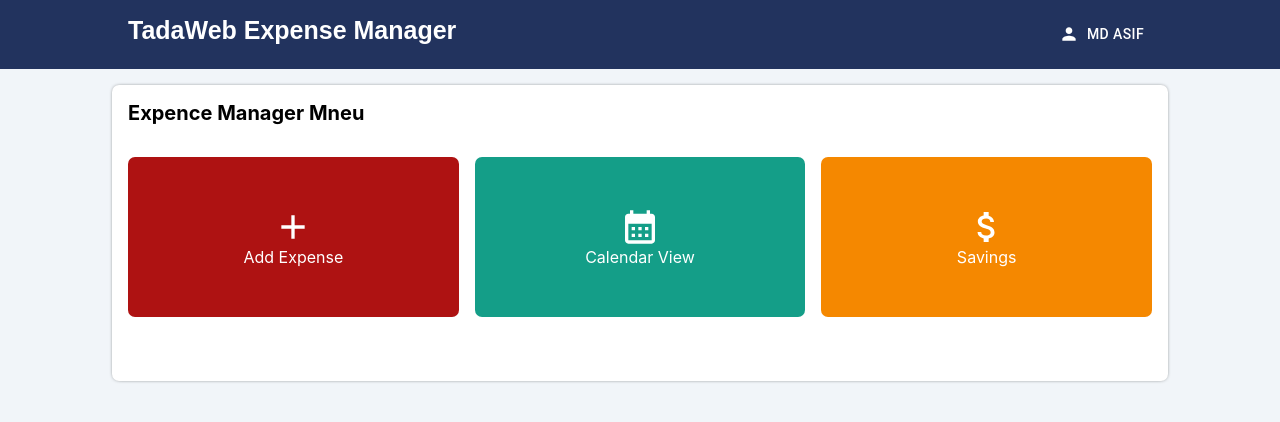
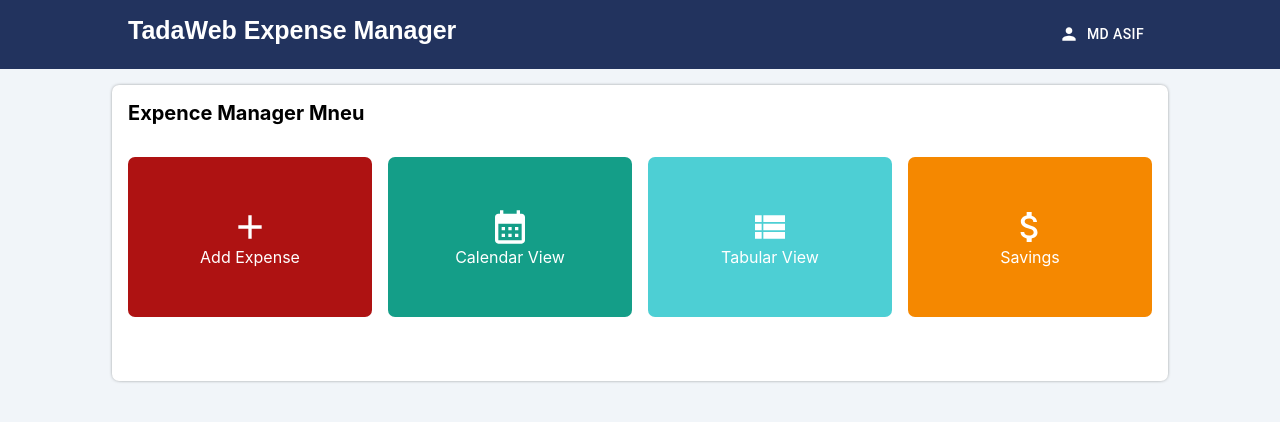
Before and after one commit to asifshapnil/tadaweb, a React (Create React App) app: page / in a window 1280 px wide. Shown: the top 422 px of the page. Built offline with nearby package versions, Linux system fonts and the light colour scheme.

Commit message:
tabular view icon

```diff
--- a/src/Components/Home/Home.scss
+++ b/src/Components/Home/Home.scss
@@ -38,6 +38,10 @@
             background-color: #F58800;
             color: #fff;
         }
+        .table {
+            background-color: #10bec6bd;
+            color: #fff;
+        }
 
     }
 }
--- a/src/Components/Home/Home.tsx
+++ b/src/Components/Home/Home.tsx
@@ -2,6 +2,7 @@ import AddIcon from '@material-ui/icons/Add';
 import CalendarMonthIcon from '@mui/icons-material/CalendarMonth';
 import { ContentWrapper } from '../../Layout/Content-wrapper/ContentWrapper';
 import AttachMoneyIcon from '@mui/icons-material/AttachMoney';
+import ViewListIcon from '@mui/icons-material/ViewList';
 import { Link, useNavigate } from 'react-router-dom';
 
 import './Home.scss';
@@ -25,6 +26,10 @@ function HomeContent() {
                         <CalendarMonthIcon style={{ fontSize: 40, color: "#fff" }} />
                         <div>Calendar View</div>
                     </div>
+                    <div className='menuBox table ripple'>
+                        <ViewListIcon style={{ fontSize: 40, color: "#fff" }} />
+                        <div>Tabular View</div>
+                    </div>
                     <div className='menuBox saving ripple'>
                         <AttachMoneyIcon style={{ fontSize: 40, color: "#fff" }} />
                         <div>Savings</div>
```
